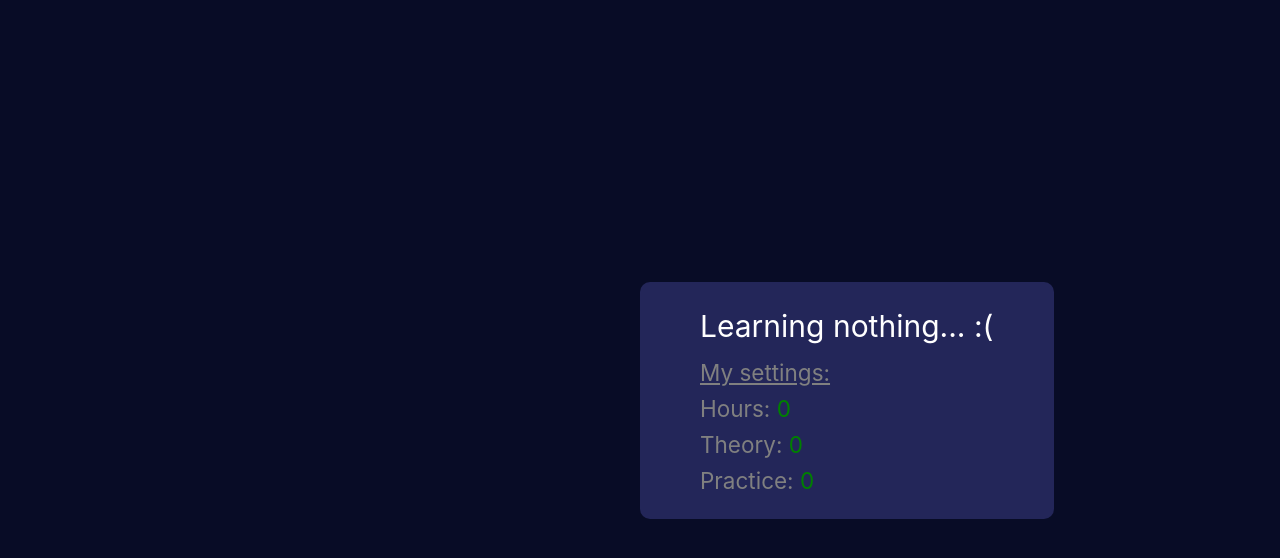
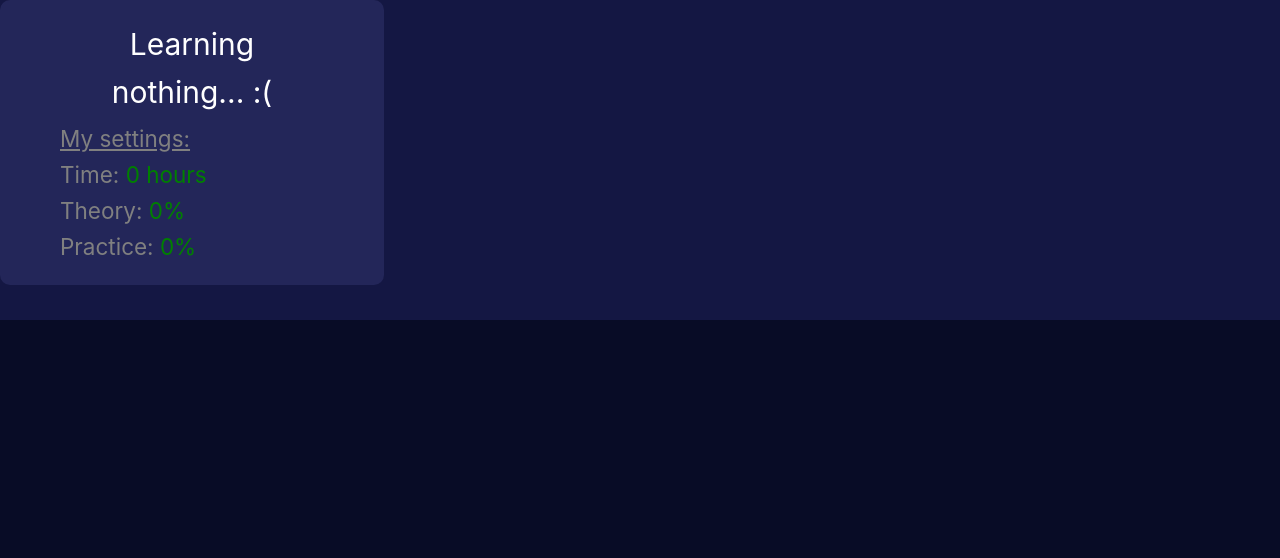
Before and after one commit to boijer01/SkillTracker, a Vue app in the folder Skilltracker/: page / in a window 1280 px wide. Shown: the top 558 px of the page. Built offline with nearby package versions, Linux system fonts and the light colour scheme.

Commit message:
removed css & changed some text

```diff
--- a/Skilltracker/src/assets/main.css
+++ b/Skilltracker/src/assets/main.css
@@ -1,5 +1,7 @@
 @import './base.css';
 
+
+/*
 #app {
   max-width: 1280px;
   margin: 0 auto;
@@ -33,3 +35,4 @@ a,
     padding: 0 2rem;
   }
 }
+*/
--- a/Skilltracker/src/components/learningBox.vue
+++ b/Skilltracker/src/components/learningBox.vue
@@ -2,9 +2,9 @@
   <div id="container">
     <h1 id="learningText">Learning {{ learning }}</h1>
     <h2>My settings:</h2>
-    <p>Hours: <span class="userData">{{ hours }}</span></p>
-    <p>Theory: <span class="userData">{{ theory }}</span></p>
-    <p>Practice: <span class="userData">{{ practice }}</span></p>
+    <p>Time: <span class="userData">{{ hours }} hours</span></p>
+    <p>Theory: <span class="userData">{{ theory }}%</span></p>
+    <p>Practice: <span class="userData">{{ practice }}%</span></p>
   </div>
 </template>
 
@@ -74,6 +74,7 @@ export default {
     padding-right: 60px;
     padding-left: 60px;
     border-radius: 10px;
+    width: 30%;
 }
 
 p {
--- a/Skilltracker/src/views/HomeView.vue
+++ b/Skilltracker/src/views/HomeView.vue
@@ -4,7 +4,11 @@ import learningBox from '../components/learningBox.vue'
 
 <template>
   <main>
+    <div class="upper-container">
+      <div id=box>
     <learningBox />
+      </div>
+    </div>
   </main>
 </template>
 
@@ -14,4 +18,13 @@ import learningBox from '../components/learningBox.vue'
 body {
   background-color: #080C26;
 }
+
+.upper-container {
+  height: 40vh;
+  background-color: #141743;
+  overflow: auto; /* or 'hidden' if you don't want a scrollbar */
+}
+
+
+
 </style>
```
